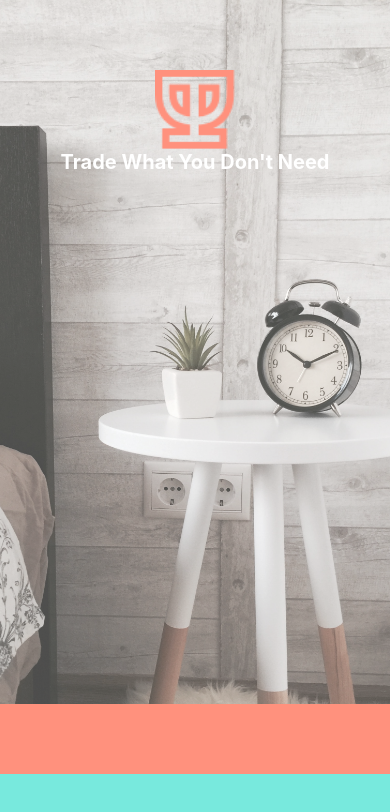
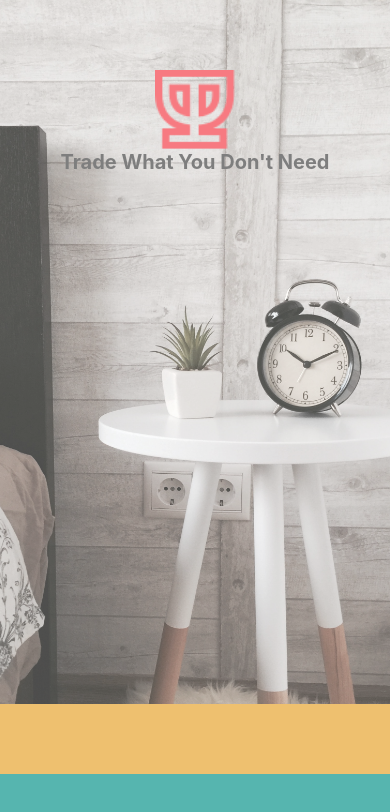
Before and after one commit to weitsesun/TradeWithMe, a React Native app: screen / in a window 390 px wide. Shown: the top 812 px of the page. Built offline with nearby package versions, Linux system fonts and the light colour scheme.

Commit message:
picked color for the welcome page

```diff
--- a/components/screens/WelcomePage.js
+++ b/components/screens/WelcomePage.js
@@ -33,19 +33,19 @@ const styles = StyleSheet.create({
   loginButton: {
     width: "100%",
     height: 70,
-    backgroundColor: "tomato",
+    backgroundColor: "#e8a633",
   },
   registerButton: {
     width: "100%",
     height: 70,
-    backgroundColor: "turquoise",
+    backgroundColor: "#0f978e",
   },
   logo: {
     width: 80,
     height: 80,
   },
   text: {
-    color: "white",
+    color: "#484848",
     fontSize: 20,
     fontWeight: "700",
   },
```
Also changed, not shown: components/assets/logo.png.
